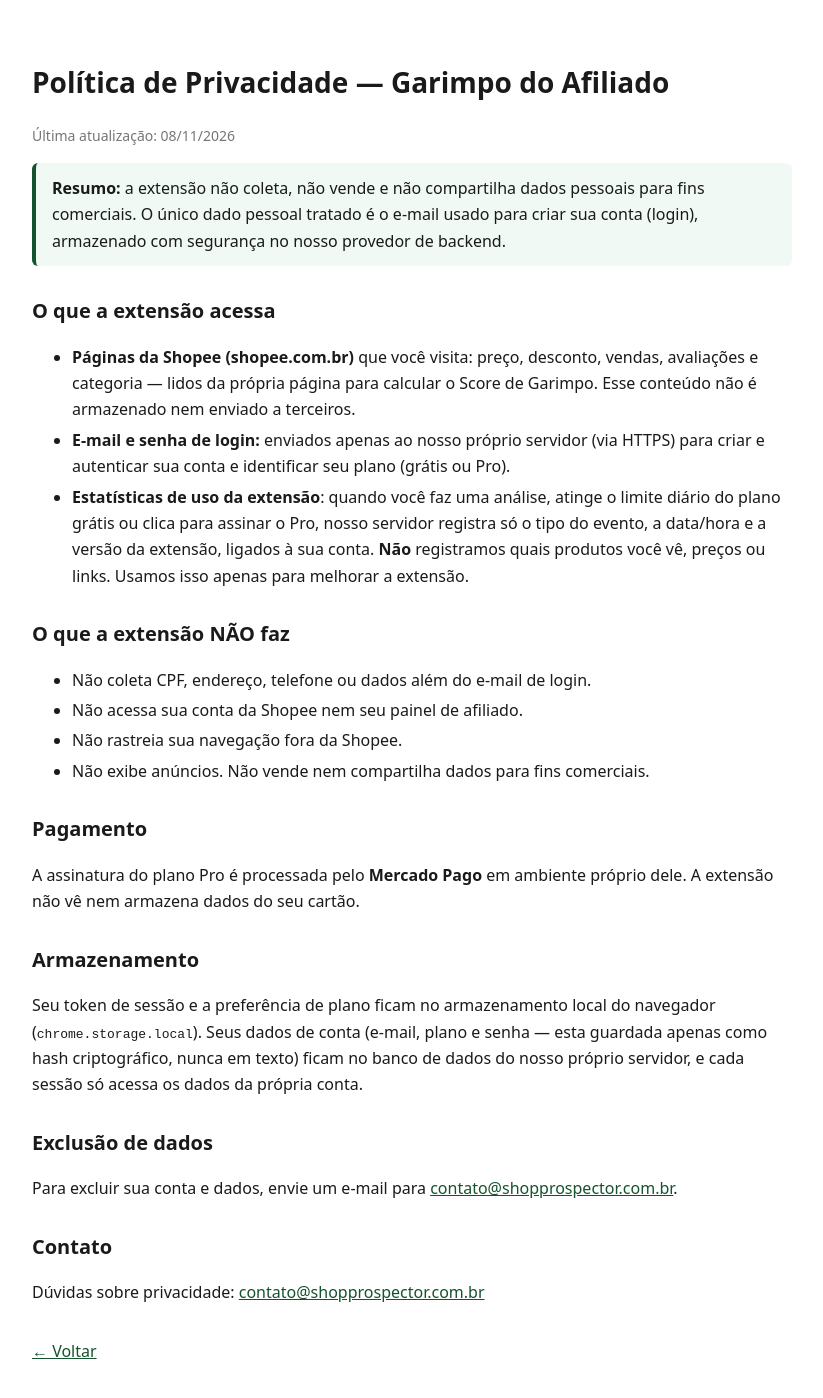
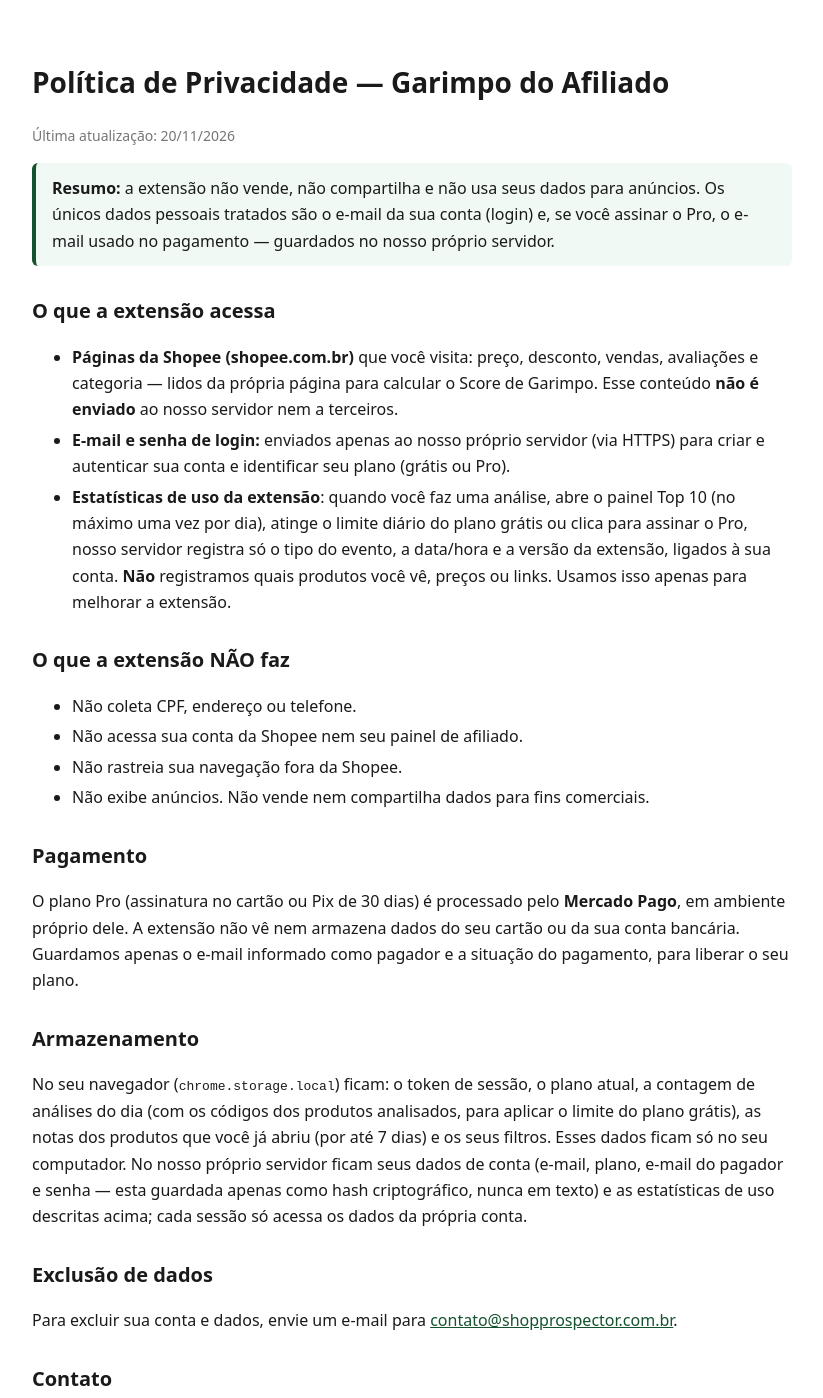
Before and after one commit to Alcerio/garimpo-web, a plain HTML site: page privacy.html in a window 1280 px wide. Shown: the top 1398 px of the page, without its empty margins (228-1051 px from the left). Drawn offline with Linux system fonts and the light colour scheme.

Commit message:
Site: pente fino — privacidade fiel ao código (painel, e-mail do pagador, storage), favicon, 404 em pt-BR, calculadora sem valores negativos, textos
Co-Authored-By: Claude Opus 5.5 <noreply@anthropic.com>

```diff
--- a/privacy.html
+++ b/privacy.html
@@ -2,8 +2,12 @@
 <html lang="pt-BR">
 <head>
 <meta charset="UTF-8">
+<link rel="icon" href="/favicon.ico" sizes="16x16 32x32 48x48">
+<link rel="apple-touch-icon" href="/icone-128.png">
 <meta name="viewport" content="width=device-width, initial-scale=1">
 <title>Política de Privacidade — Garimpo do Afiliado</title>
+<meta name="description" content="Política de privacidade da extensão Garimpo do Afiliado: quais dados são tratados, onde ficam e como excluir sua conta.">
+<link rel="canonical" href="https://shopprospector.com.br/privacy.html">
 <style>
   body { font-family: system-ui, sans-serif; color: #1a1a1a; max-width: 760px;
     margin: 0 auto; padding: 40px 20px; line-height: 1.65; }
@@ -16,42 +20,48 @@
 </head>
 <body>
   <h1>Política de Privacidade — Garimpo do Afiliado</h1>
-  <p class="data">Última atualização: 08/11/2026</p>
+  <p class="data">Última atualização: 20/11/2026</p>
 
-  <p class="resumo"><b>Resumo:</b> a extensão não coleta, não vende e não compartilha dados
-  pessoais para fins comerciais. O único dado pessoal tratado é o e-mail usado para criar
-  sua conta (login), armazenado com segurança no nosso provedor de backend.</p>
+  <p class="resumo"><b>Resumo:</b> a extensão não vende, não compartilha e não usa seus dados
+  para anúncios. Os únicos dados pessoais tratados são o e-mail da sua conta (login) e, se você
+  assinar o Pro, o e-mail usado no pagamento — guardados no nosso próprio servidor.</p>
 
   <h2>O que a extensão acessa</h2>
   <ul>
     <li><b>Páginas da Shopee (shopee.com.br)</b> que você visita: preço, desconto, vendas,
     avaliações e categoria — lidos da própria página para calcular o Score de Garimpo. Esse
-    conteúdo não é armazenado nem enviado a terceiros.</li>
+    conteúdo <b>não é enviado</b> ao nosso servidor nem a terceiros.</li>
     <li><b>E-mail e senha de login:</b> enviados apenas ao nosso próprio servidor (via HTTPS) para
     criar e autenticar sua conta e identificar seu plano (grátis ou Pro).</li>
-    <li><b>Estatísticas de uso da extensão</b>: quando você faz uma análise, atinge o limite
-    diário do plano grátis ou clica para assinar o Pro, nosso servidor registra só o tipo do
-    evento, a data/hora e a versão da extensão, ligados à sua conta. <b>Não</b> registramos
-    quais produtos você vê, preços ou links. Usamos isso apenas para melhorar a extensão.</li>
+    <li><b>Estatísticas de uso da extensão</b>: quando você faz uma análise, abre o painel Top 10
+    (no máximo uma vez por dia), atinge o limite diário do plano grátis ou clica para assinar o
+    Pro, nosso servidor registra só o tipo do evento, a data/hora e a versão da extensão, ligados
+    à sua conta. <b>Não</b> registramos quais produtos você vê, preços ou links. Usamos isso
+    apenas para melhorar a extensão.</li>
   </ul>
 
   <h2>O que a extensão NÃO faz</h2>
   <ul>
-    <li>Não coleta CPF, endereço, telefone ou dados além do e-mail de login.</li>
+    <li>Não coleta CPF, endereço ou telefone.</li>
     <li>Não acessa sua conta da Shopee nem seu painel de afiliado.</li>
     <li>Não rastreia sua navegação fora da Shopee.</li>
     <li>Não exibe anúncios. Não vende nem compartilha dados para fins comerciais.</li>
   </ul>
 
   <h2>Pagamento</h2>
-  <p>A assinatura do plano Pro é processada pelo <b>Mercado Pago</b> em ambiente próprio
-  dele. A extensão não vê nem armazena dados do seu cartão.</p>
+  <p>O plano Pro (assinatura no cartão ou Pix de 30 dias) é processado pelo <b>Mercado Pago</b>,
+  em ambiente próprio dele. A extensão não vê nem armazena dados do seu cartão ou da sua conta
+  bancária. Guardamos apenas o e-mail informado como pagador e a situação do pagamento, para
+  liberar o seu plano.</p>
 
   <h2>Armazenamento</h2>
-  <p>Seu token de sessão e a preferência de plano ficam no armazenamento local do navegador
-  (<code>chrome.storage.local</code>). Seus dados de conta (e-mail, plano e
-  senha — esta guardada apenas como hash criptográfico, nunca em texto) ficam no banco de
-  dados do nosso próprio servidor, e cada sessão só acessa os dados da própria conta.</p>
+  <p>No seu navegador (<code>chrome.storage.local</code>) ficam: o token de sessão, o plano
+  atual, a contagem de análises do dia (com os códigos dos produtos analisados, para aplicar o
+  limite do plano grátis), as notas dos produtos que você já abriu (por até 7 dias) e os seus
+  filtros. Esses dados ficam só no seu computador. No nosso próprio servidor ficam seus dados de
+  conta (e-mail, plano, e-mail do pagador e senha — esta guardada apenas como hash
+  criptográfico, nunca em texto) e as estatísticas de uso descritas acima; cada sessão só acessa
+  os dados da própria conta.</p>
 
   <h2>Exclusão de dados</h2>
   <p>Para excluir sua conta e dados, envie um e-mail para <a href="mailto:contato@shopprospector.com.br">contato@shopprospector.com.br</a>.</p>
```
Also changed, not shown: 404.html (added, +34 -0 lines), achadinhos-que-vendem-shopee.html (+2 -0 lines), calculadora-comissao-shopee.html (+5 -3 lines), comissao-afiliado-shopee-por-categoria.html (+2 -0 lines), como-escolher-produto-para-divulgar-shopee.html (+2 -0 lines), desconto-falso-shopee.html (+2 -0 lines), erros-afiliado-shopee-iniciante.html (+3 -1 lines), guias.html (+2 -0 lines), index.html (+3 -1 lines), quanto-ganha-afiliado-shopee.html (+2 -0 lines), favicon.ico (added), icone-128.png (added), 1 other file.
